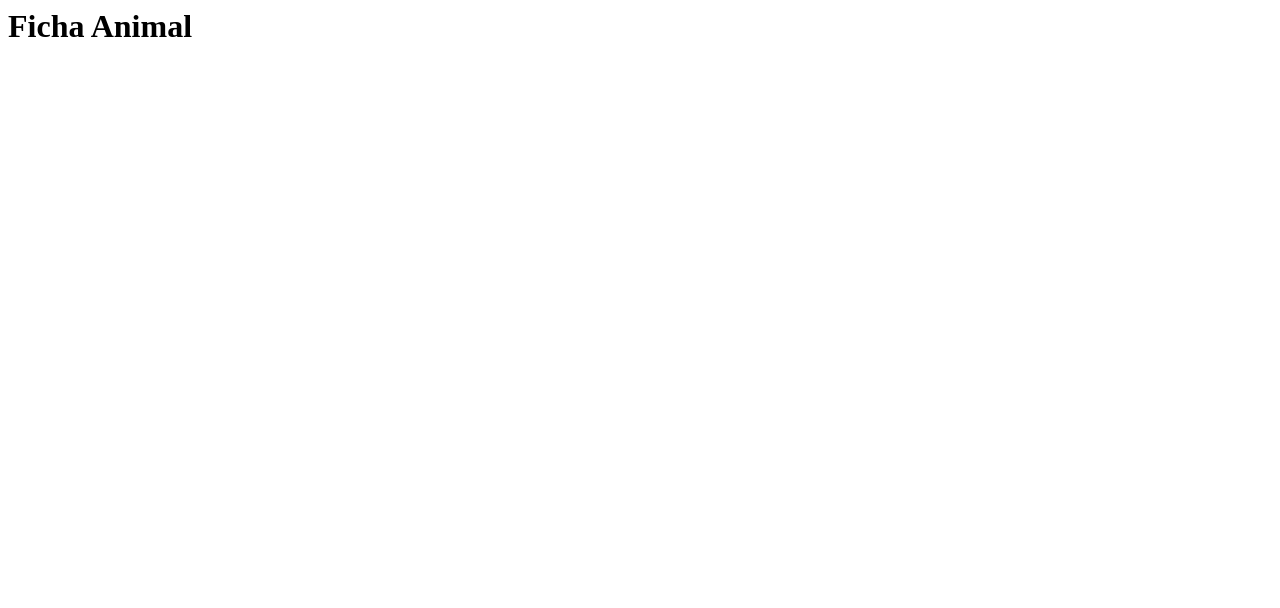
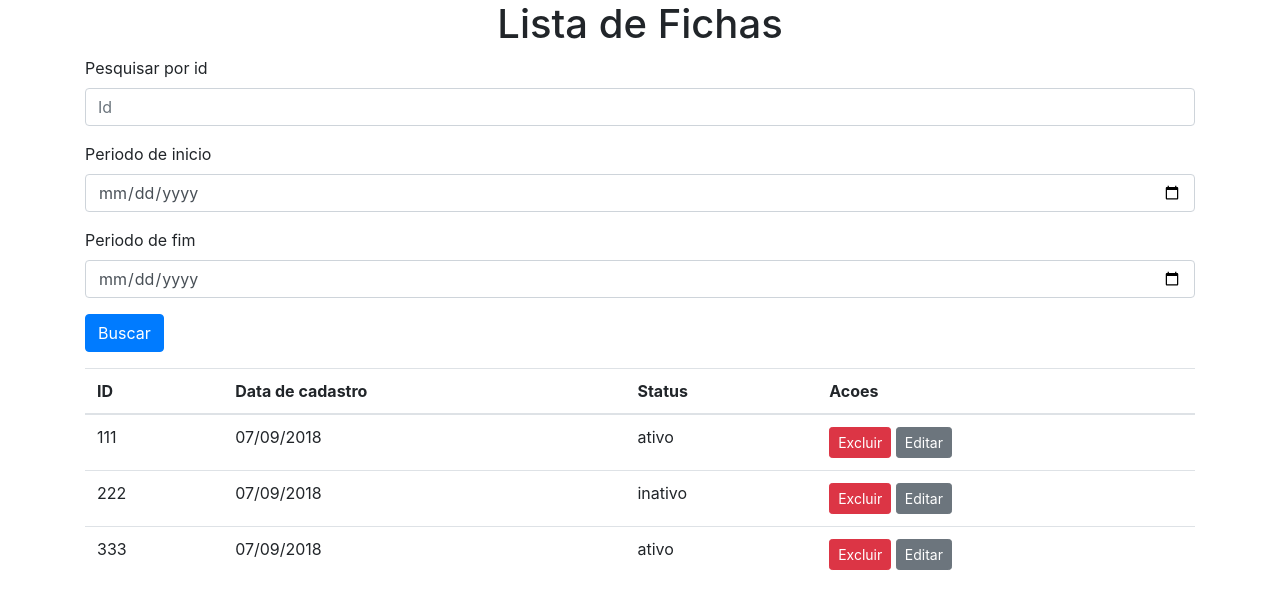
Before and after one commit to jhonfaccin/ficha-animal, a website: page index.html in a window 1280 px wide. Drawn offline with nearby package versions, Linux system fonts and the light colour scheme.

Commit message:
criado filtros e tabelas com dados mocados

```diff
--- a/index.html
+++ b/index.html
@@ -1,19 +1,65 @@
-<html ng-app="app">
+<html ng-app="ficha-animal">
 
 <head>
+    <link href="node_modules/bootstrap/dist/css/bootstrap.css" rel="stylesheet" />
+    <link href="template/estilo.css" rel="stylesheet" />
     <title>Ficha Animal</title>
-    <script src="lib/angular/angular.js"></script>
-    <script>
-        angular.module("app", []);
-    </script>
+    <script src="node_modules/angular/angular.js"></script>
+    <script src="js/app.js"></script>
 </head>
 
 <body>
-    <header class="container">
+    <div class="container" ng-controller="fichaCrtl">
         <div class="page-header">
-            <h1>Ficha Animal</h1>
+            <h1 class="title">{{title}}</h1>
         </div>
-    </header>
+    </div>
+    <div class="container">
+        <form>
+            <div class="form-group">
+                <label>Pesquisar por id</label>
+                <input type="text" class="form-control" placeholder="Id">
+            </div>
+            <div class="form-group">
+                <label>Periodo de inicio</label>
+                <input type="date" class="form-control">
+            </div>
+            <div class="form-group">
+                <label>Periodo de fim</label>
+                <input type="date" class="form-control">
+            </div>
+            <button type="submit" class="btn btn-primary">Buscar</button>
+        </form>
+    </div>
+    <div class="container" ng-controller="fichaCrtl">
+        <table class="table">
+            <thead>
+                <tr>
+                    <th scope="col">ID</th>
+                    <th scope="col">Data de cadastro</th>
+                    <th scope="col">Status</th>
+                    <th scope="col">Acoes</th>
+                </tr>
+            </thead>
+            <tbody>
+                <tr ng-repeat="ficha in fichas">
+                    <td>
+                        <span ng-bind="ficha.id"></span>
+                    </td>
+                    <td>
+                        <span ng-bind="ficha.dataDeCadastro | date: 'dd/MM/yyyy'"></span>
+                    </td>
+                    <td>
+                        <span ng-bind="ficha.status"> </span>
+                    </td>
+                    <td>
+                        <button type="button" class="btn btn-danger btn-sm">Excluir</button>
+                        <button type="button" class="btn btn-secondary btn-sm">Editar</button>
+                    </td>
+                </tr>
+            </tbody>
+        </table>
+    </div>
 </body>
 
 </html>
--- /dev/null
+++ b/js/app.js
@@ -0,0 +1,9 @@
+angular.module("ficha-animal",[]).controller('fichaCrtl',['$scope', function($scope) {
+
+    $scope.title = "Lista de Fichas";
+    $scope.fichas = [
+        {id: '111',dataDeCadastro: new Date(),status: 'ativo'},
+        {id: '222',dataDeCadastro: new Date(),status: 'inativo'},
+        {id: '333',dataDeCadastro: new Date(),status: 'ativo'}
+    ];
+}]);
--- a/package.json
+++ b/package.json
@@ -9,6 +9,7 @@
   "author": "",
   "license": "ISC",
   "dependencies": {
-    "angular": "^1.7.3"
+    "angular": "^1.7.3",
+    "bootstrap": "^4.1.3"
   }
 }
--- /dev/null
+++ b/template/estilo.css
@@ -0,0 +1,3 @@
+.title{
+    text-align: center;
+}
```
